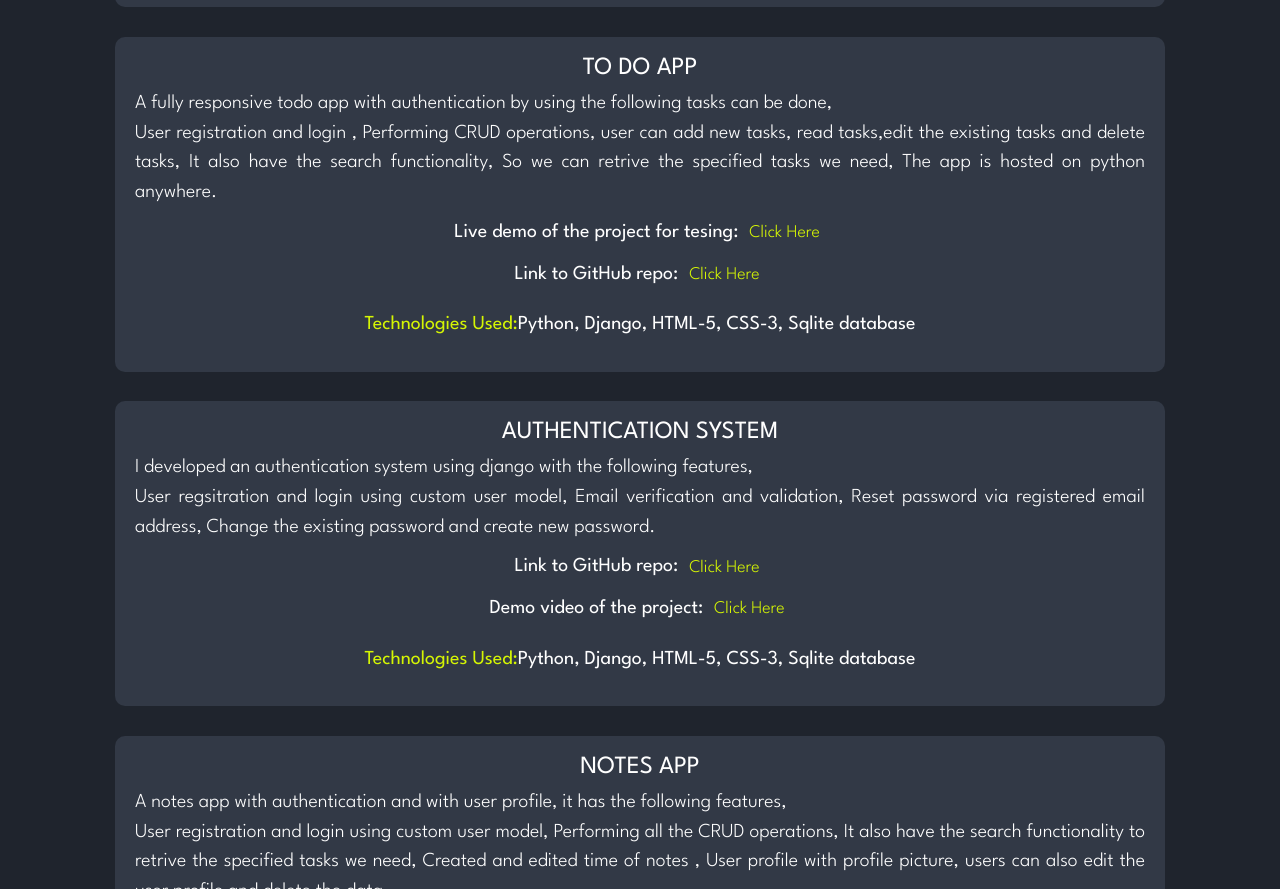
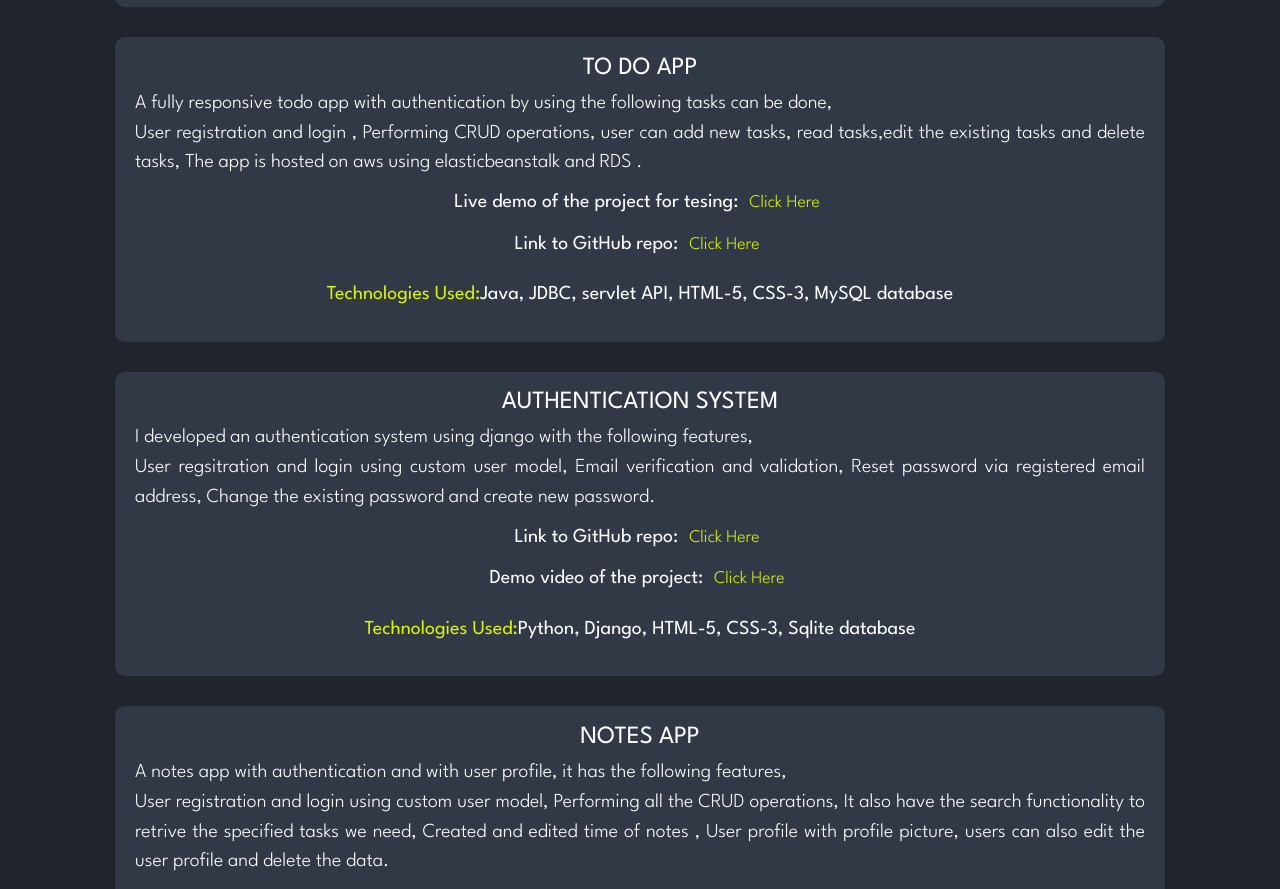
Before and after one commit to Madhanraj-97/Portfolio, a website: page index.html in a window 1280 px wide. Shown: the part 3296-4185 px from the top of the page. Drawn offline with nearby package versions, Linux system fonts and the light colour scheme; some icons are missing.

Commit message:
add project link

```diff
--- a/index.html
+++ b/index.html
@@ -16,13 +16,14 @@
   <!-- ajax linking -->
 
   <script src="https://ajax.googleapis.com/ajax/libs/jquery/3.5.1/jquery.min.js"></script>
+
   <link rel="stylesheet" href="https://cdnjs.cloudflare.com/ajax/libs/simple-icons/7.12.0/simple-icons.min.css">
   <style>
-      .simple-icon {
-          width: 24px;
-          height: 24px;
-          vertical-align: middle;
-      }
+    .simple-icon {
+      width: 24px;
+      height: 24px;
+      vertical-align: middle;
+    }
   </style>
 </head>
 
@@ -188,20 +189,19 @@
         <p>A fully responsive todo app with authentication by using the following tasks can be done,<br>
           User registration and login ,
           Performing CRUD operations, user can add new tasks, read tasks,edit the existing tasks and delete tasks,
-          It also have the search functionality, So we can retrive the specified tasks we need,
-          The app is hosted on python anywhere.
-        <h6> Live demo of the project for tesing: <a href="https://nidhing.pythonanywhere.com/" target="_blank">Click
+          The app is hosted on aws using elasticbeanstalk and RDS .
+        <h6> Live demo of the project for tesing: <a href="http://todowebapp.ap-south-1.elasticbeanstalk.com/" target="_blank">Click
             Here</a></h6>
 
 
 
-        <h6> Link to GitHub repo: <a href=" https://github.com/nidhinkrishna/todo-app-using-django.git"
+        <h6> Link to GitHub repo: <a href=" https://github.com/Madhanraj-97/ToDoList.git"
             target="_blank">Click Here</a></h6>
 
 
         </p>
         <br>
-        <h6><span class="tech">Technologies Used:</span>Python, Django, HTML-5, CSS-3, Sqlite database
+        <h6><span class="tech">Technologies Used:</span>Java, JDBC, servlet API, HTML-5, CSS-3, MySQL database
         </h6>
 
       </div>
@@ -281,7 +281,7 @@
   <!-- Footer design -->
   <footer class="footer">
     <div class="footer-text">
-      <p >Copyright &copy; <span id="year"></span> by madhanraj | All rights reserved</p>
+      <p>Copyright &copy; <span id="year"></span> by madhanraj | All rights reserved</p>
 
       <div class="top-icon">
         <a href="#home"> <i class='bx bx-arrow-to-top'></i></a>
```
